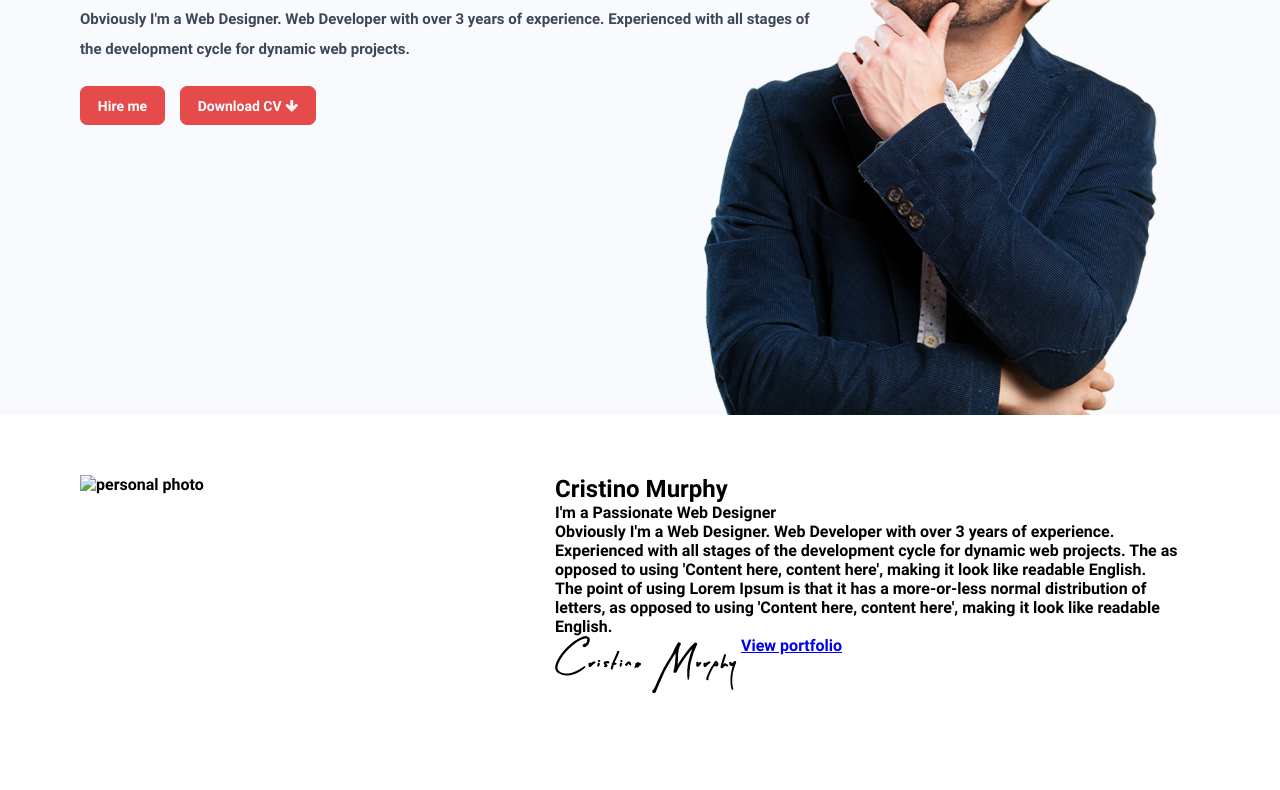
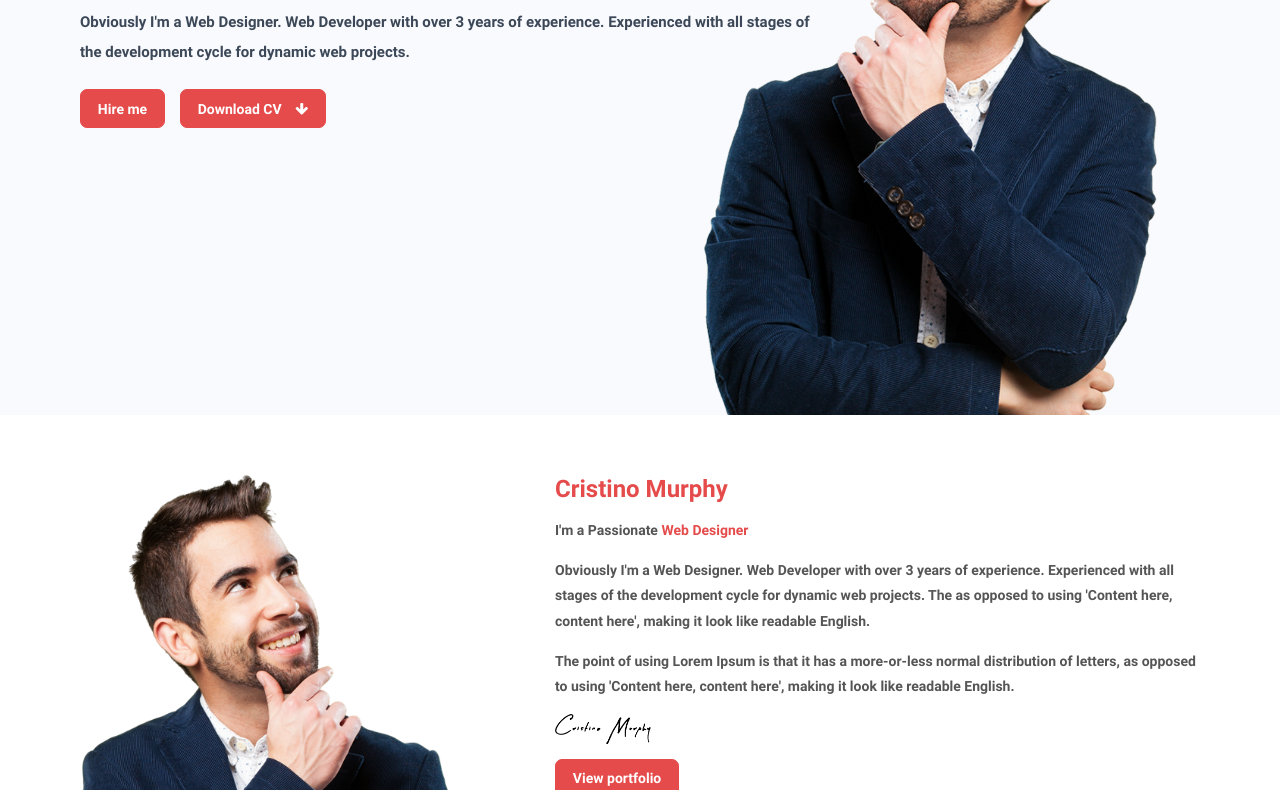
Before and after one commit to sauliusss/cristino, a website: page index.html in a window 1280 px wide. Shown: the part 445-1235 px from the top of the page. Drawn offline with Linux system fonts and the light colour scheme; a web font is replaced by a local one.

Commit message:
about text style

```diff
--- a/css/base/reset.css
+++ b/css/base/reset.css
@@ -8,6 +8,13 @@
   font-family: Montserrat;
   src: url(../../fonts/Montserrat/Montserrat-Bold.ttf);
   font-weight: bold;
+  font-style: normal;
+}
+
+@font-face {
+  font-family: Montserrat;
+  src: url(../../fonts/Montserrat/Montserrat-SemiBold.ttf);
+  font-weight: 600;
   font-style: normal;
 }
 
@@ -33,6 +40,13 @@ body {
   font-family: "Montserrat", "Roboto", sans-serif;
 }
 
+p {
+  font-family: "Roboto", sans-serif;
+  font-size: 14px;
+  line-height: 1.8em;
+  color: #555;
+}
+
 :root {
   --primary-color: #e54b4b;
   --primary-color-anti: #fff;
@@ -52,6 +66,10 @@ body {
   color: var(--dark-color-anti);
 }
 
+.primary {
+  color: var(--primary-color);
+}
+
 .center {
   text-align: center;
 }
--- a/css/pages/index.css
+++ b/css/pages/index.css
@@ -87,6 +87,8 @@
 }
 
 /* header end */
+
+/* hero start */
 .hero {
   min-height: 100vh;
   background-image: url(../../img/01.png);
@@ -123,6 +125,22 @@
   flex-wrap: wrap;
   gap: 15px;
 }
-/* hero start */
+/* hero end */
 
-/* hero end */
+/* about me start */
+.about {
+  display: flex;
+  flex-direction: column;
+  gap: 15px;
+  align-items: flex-start;
+}
+
+.about > .profession {
+  font-weight: 600;
+}
+
+.about > img {
+  height: 30px;
+}
+
+/* about me end */
--- a/index.html
+++ b/index.html
@@ -43,27 +43,28 @@
           <p class="hero-description">Obviously I'm a Web Designer. Web Developer with over 3 years of experience. Experienced with all stages of the development cycle for dynamic web projects.</p>
           <div class="hero-actions">
             <a href="#" class="btn">Hire me</a>
-            <a href="#" class="btn">Download CV <i class="fa fa-arrow-down"></i></a>
+            <a href="#" class="btn btn-white">Download CV <i class="fa fa-arrow-down btn-icon"></i></a>
           </div>
         </div>
       </div>
     </section>
 
     <!-- hero end -->
-
-    <div class="container">
+    <!-- about me start -->
+    <section class="container">
       <div class="row">
-        <img src="#" alt="personal photo" class="col-12 col-sm-5" />
-        <div class="col-12 col-sm-7">
-          <h2>Cristino Murphy</h2>
-          <p>I'm a Passionate Web Designer</p>
+        <img src="./img/hero.png" alt="personal photo" class="col-12 col-sm-5" />
+        <div class="col-12 col-sm-7 about">
+          <h2 class="primary">Cristino Murphy</h2>
+          <p class="profession">I'm a Passionate <span class="primary"> Web Designer</span></p>
           <p>Obviously I'm a Web Designer. Web Developer with over 3 years of experience. Experienced with all stages of the development cycle for dynamic web projects. The as opposed to using 'Content here, content here', making it look like readable English.</p>
           <p>The point of using Lorem Ipsum is that it has a more-or-less normal distribution of letters, as opposed to using 'Content here, content here', making it look like readable English.</p>
           <img class="sign" src="./img/sign.png" alt="sign" />
-          <a href="#">View portfolio</a>
+          <a class="btn" href="#">View portfolio</a>
         </div>
       </div>
-    </div>
+    </section>
+    <!-- about me end -->
 
     <div class="container">
       <div class="row center">
```
